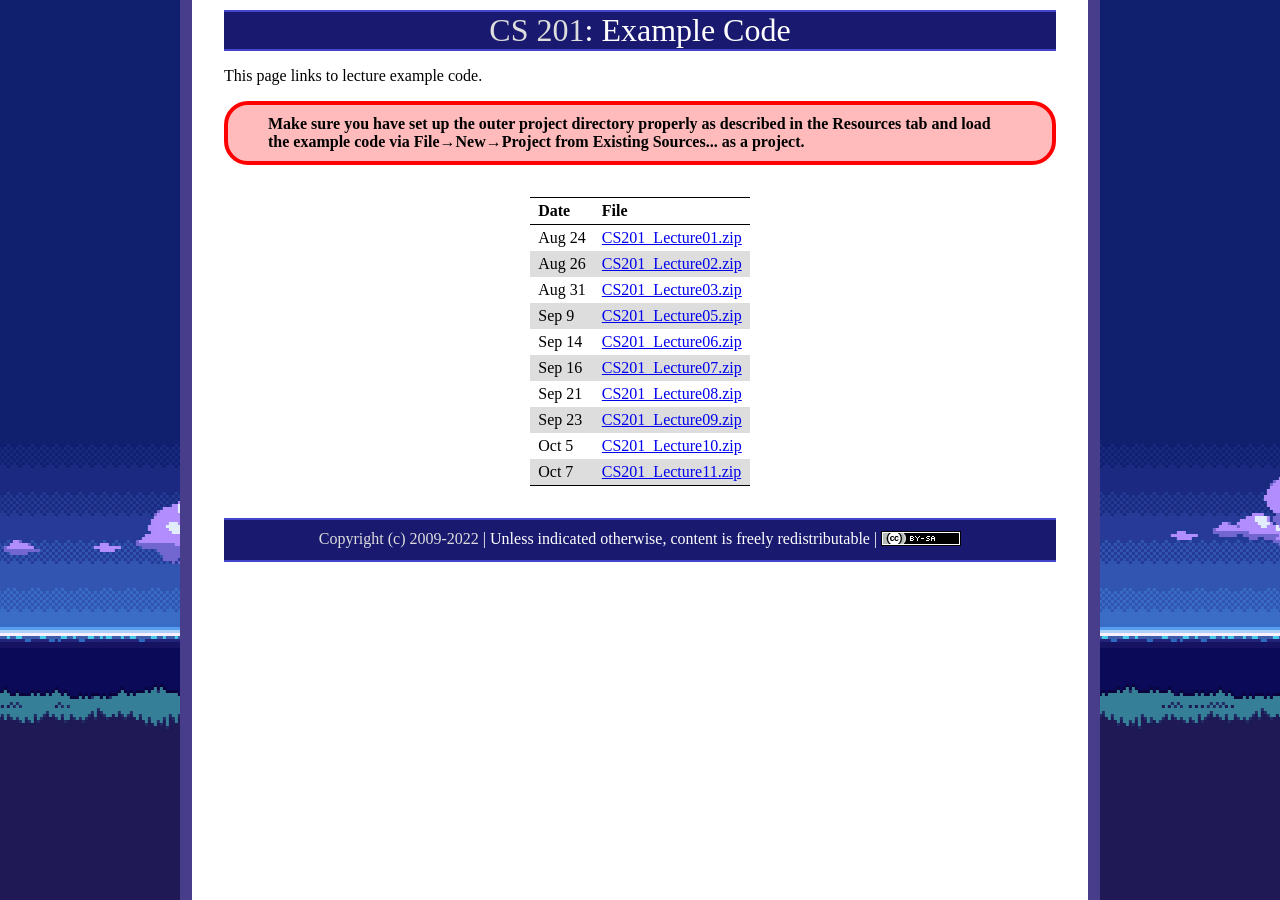
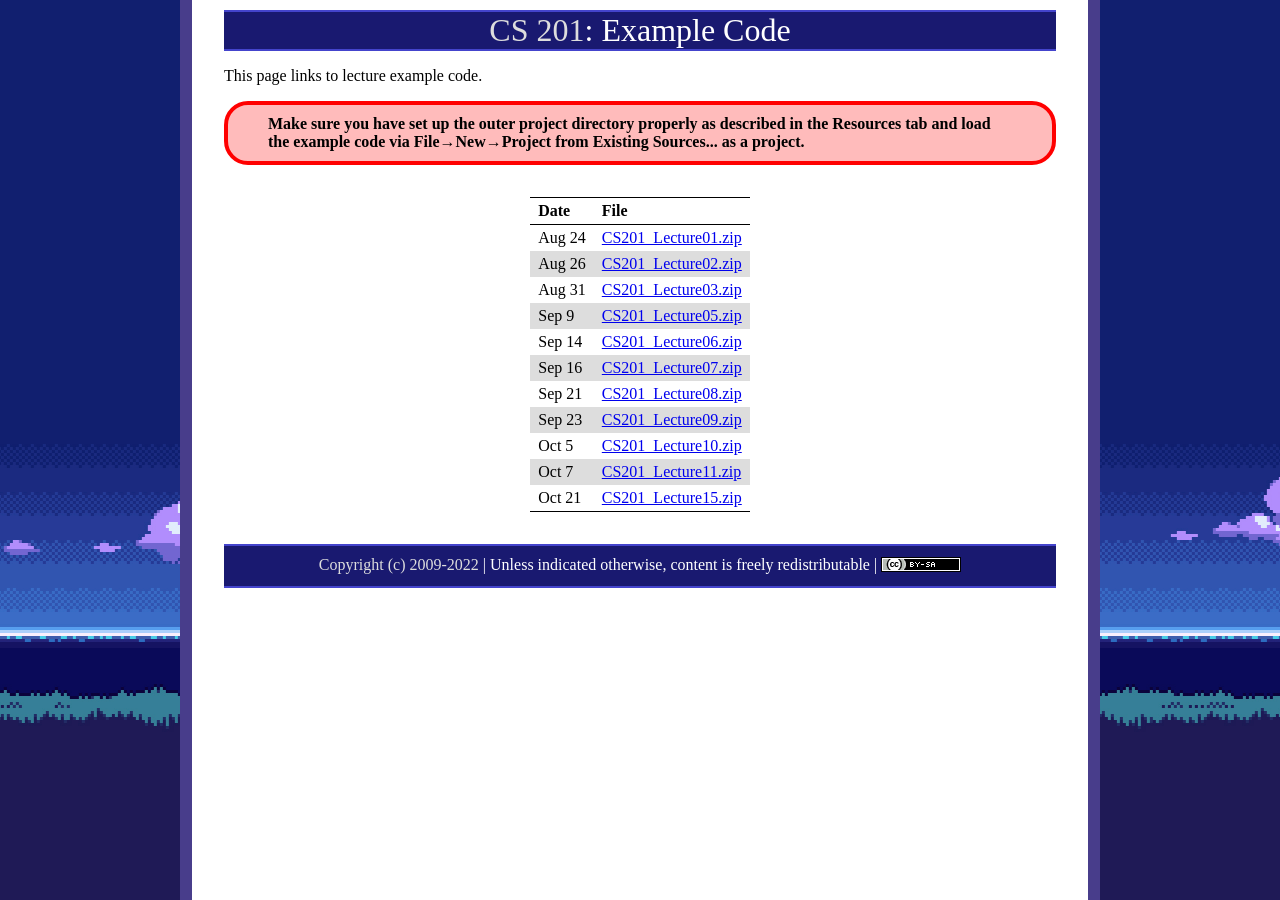
Before and after one commit to ycpcs/cs201-fall2026, a Jekyll site: the page built from examples/index.md, in a window 1280 px wide. Built offline with Jekyll 4.4.1, drawn with Linux system fonts in a browser that asks for light colours.

Commit message:
Update index.md

```diff
--- a/examples/index.md
+++ b/examples/index.md
@@ -21,3 +21,4 @@ Sep  21  | [CS201\_Lecture08.zip](L8.zip)
 Sep  23  | [CS201\_Lecture09.zip](L9.zip)
 Oct   5  | [CS201\_Lecture10.zip](L10.zip)
 Oct   7  | [CS201\_Lecture11.zip](L11.zip)
+Oct   21  | [CS201\_Lecture15.zip](L15.zip)
```
